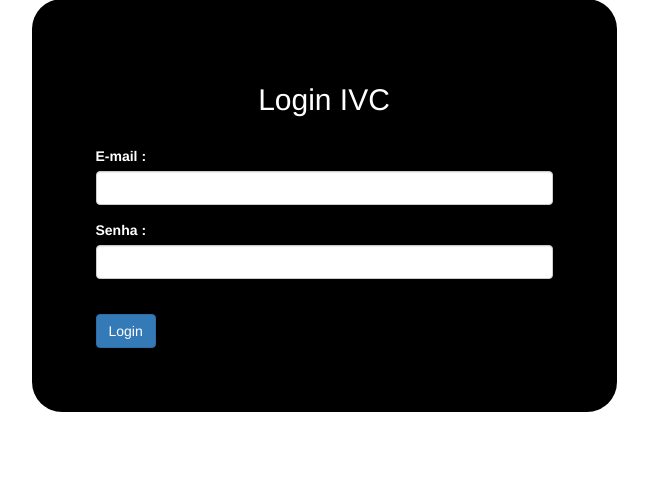
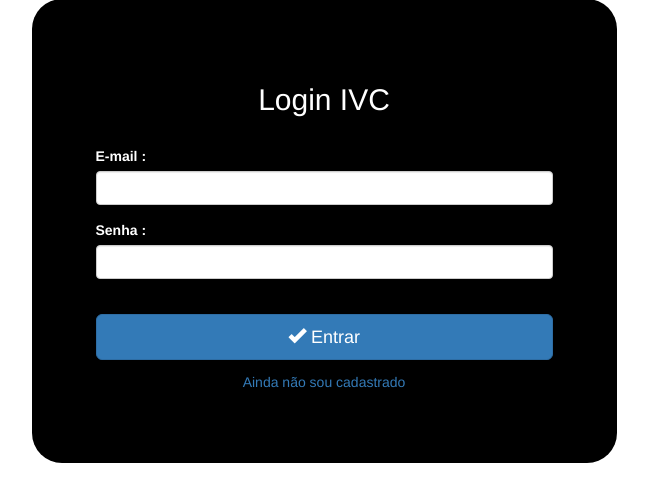
Before and after one commit to kayfidelis/site_ivc, a PHP site: page /FormLogin.php in a window 1280 px wide. Shown: the part 101-603 px from the top of the page, without its empty margins (316-964 px from the left). Run offline with PHP 8.4, Linux system fonts and the light colour scheme; some libraries are stand-ins or nearby versions.

Commit message:
algumas alterações no formulário de login

```diff
--- a/FormLogin.php
+++ b/FormLogin.php
@@ -48,9 +48,10 @@
                         <input name="txtsenha" type="password" class="form-control" required id="senha">
                     </div>
                     <br />
-                    <button type="submit" class="btn btn-primary">
-                        Login
+                    <button type="submit" class="btn btn-primary btn-lg btn-block">
+                        <span class="glyphicon glyphicon-ok"></span> Entrar
                     </button>
+                    <a href="FormCadastro.php" class="btn btn-link btn-block">Ainda não sou cadastrado</a>
             </div>
         </div>
 </body>
```
